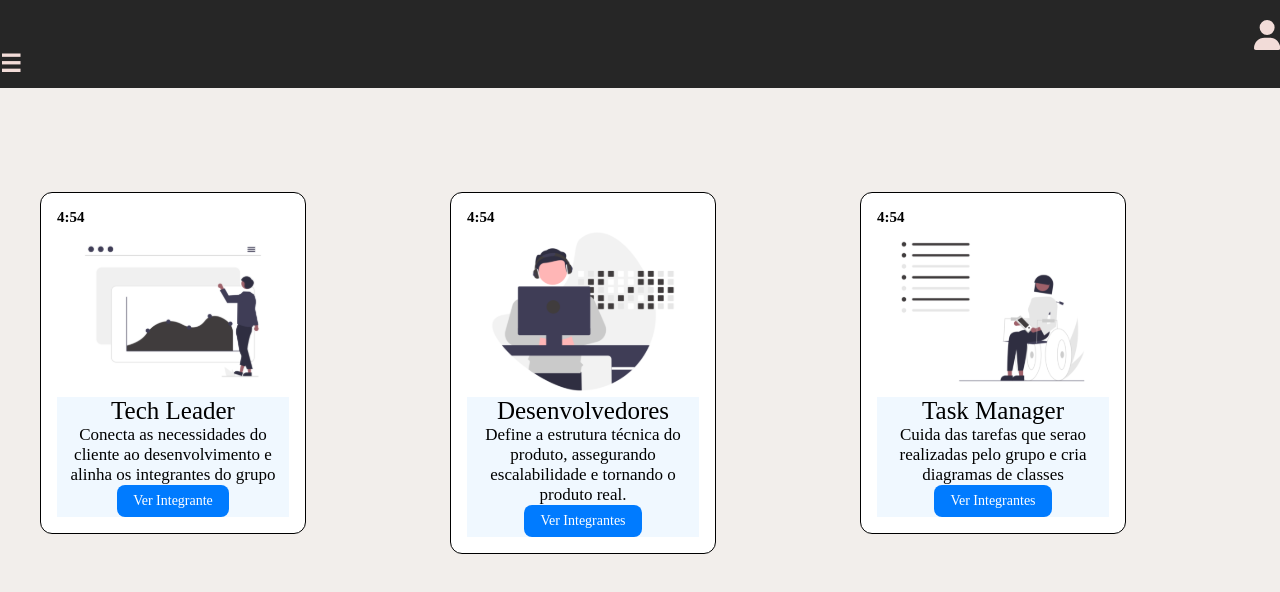
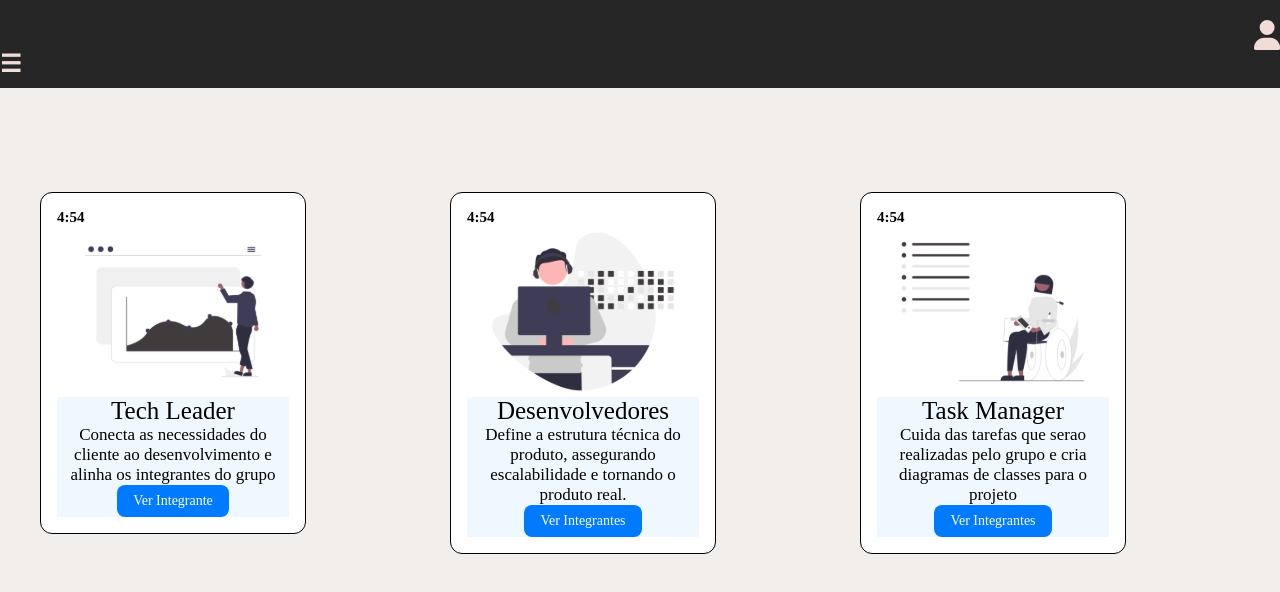
Before and after one commit to Paimonha/Casando-Me-, a React (Vite) app in the folder client/: page /sobre in a window 1280 px wide. Shown: the top 592 px of the page. Built offline with nearby package versions, Linux system fonts and the light colour scheme; a web font is replaced by a local one.

Commit message:
Add files via upload

```diff
--- a/client/src/Pages/Sobre/Sobre.jsx
+++ b/client/src/Pages/Sobre/Sobre.jsx
@@ -155,8 +155,8 @@ function Sobre() {
           <div className="sobre-text">
             <h1>Task Manager</h1>
             <label className="sobre-text-label">
-              Cuida das tarefas que serao realizadas pelo grupo e cria diagramas
-              de classes
+            Cuida das tarefas que serao realizadas pelo grupo e cria diagramas
+            de classes para o projeto
             </label>
             <button
               onClick={() => handleButtonClick("taskManager")}
```
